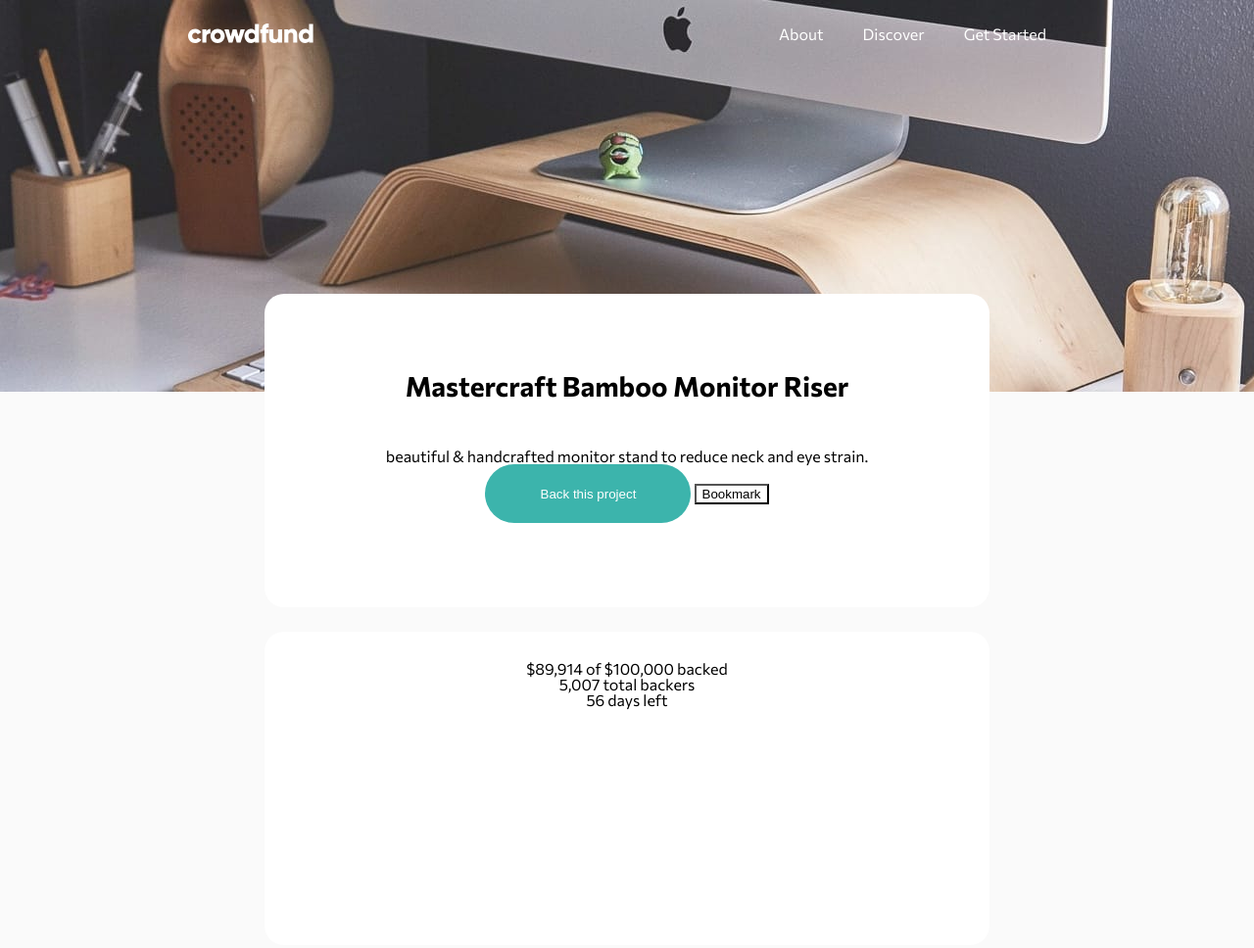
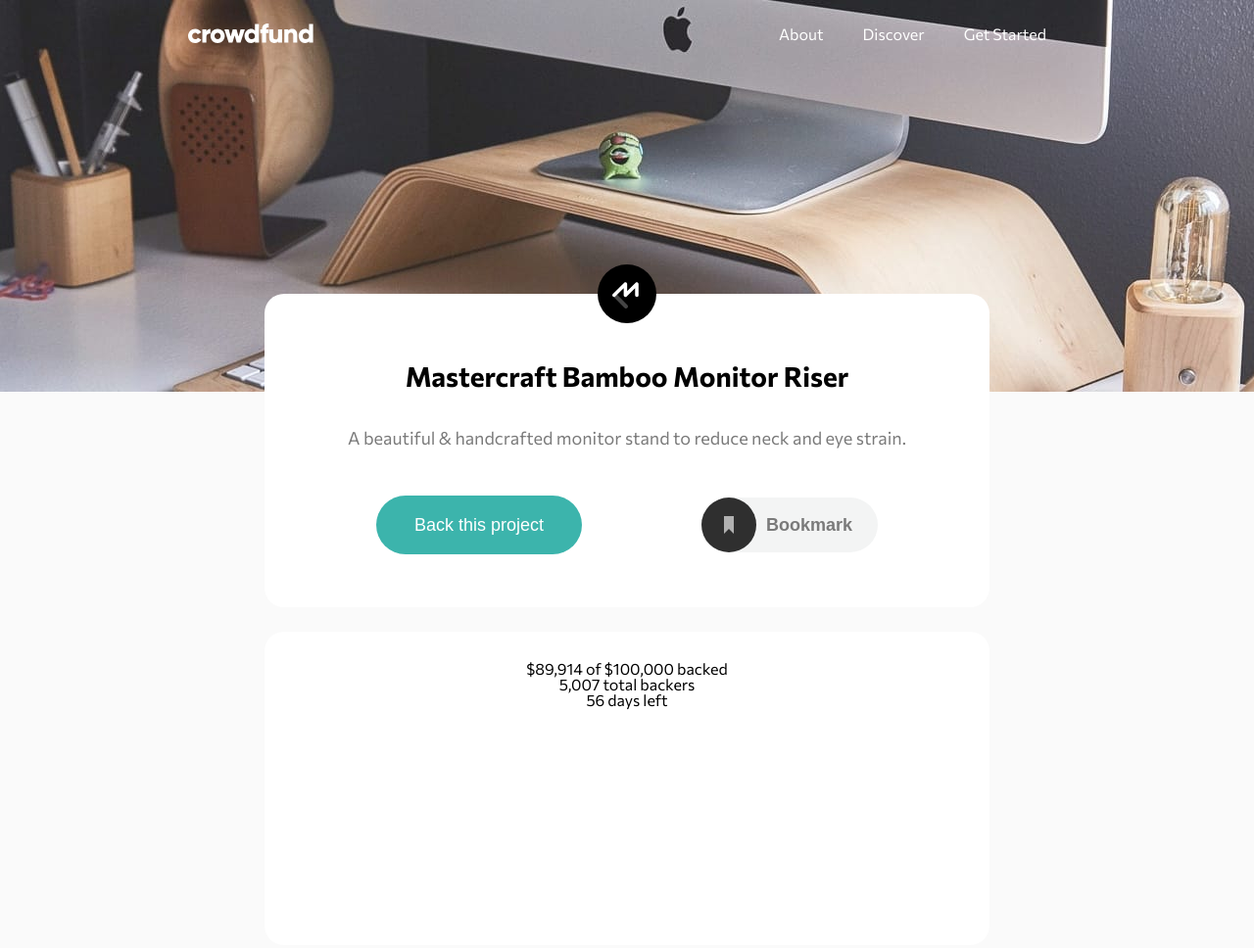
Before and after one commit to falasol/frontend-mentor-crowdfunding-page, a plain HTML site: page index.html in a window 1280 px wide. Shown: the top 968 px of the page at 98% size. Drawn offline with Linux system fonts and the light colour scheme.

Commit message:
complete title panel

```diff
--- a/index.html
+++ b/index.html
@@ -32,11 +32,15 @@
   </header>
   <div class="main-container">
     <section class="project-title">
+      <img class="project-title__logo" src="./images/logo-mastercraft.svg" alt="">
       <h1 class="project-title__title">Mastercraft Bamboo Monitor Riser</h1>
-      <p class="project-title__title__description">beautiful & handcrafted monitor stand to reduce neck and eye strain.</p>
+      <p class="project-title__description">A beautiful & handcrafted monitor stand to reduce neck and eye strain.</p>
       <div class="project-title__btns">
           <button class="btns__back-btn">Back this project</button>
-          <button class="btns__bookmark-btn">Bookmark</button>
+          <button class="btns__bookmark-btn">
+            <img class="bookmark-btn__logo" src="./images/icon-bookmark.svg">
+            <p>Bookmark</p>
+          </button>
       </div>
     </section>
     <section class="project-data">
--- a/style.scss
+++ b/style.scss
@@ -3,6 +3,7 @@
 $Moderatecyan: hsl(176, 50%, 47%);
 $Darkcyan: hsl(176, 72%, 28%);
 $Black: hsl(0, 0%, 0%);
+$Lightgray: #f3f4f4;
 $Darkgray: hsl(0, 0%, 48%);
 $background: #fafafa;
 
@@ -59,16 +60,30 @@ body{
 
 .project-title__title{
     font-weight: 700;
-    margin: 50px 0px;
+    margin: 40px 0px;
     font-size: 28px;
 }
 
-.project-title__decription{
-    font-weight: 700;
-    margin: 50px 0px;
-    font-size: 28px;
-    color: $background;
+.project-title__description{
+    font-weight: 400;
+    margin-bottom: 50px;
+    font-size: 18px;
+    color: $Darkgray;
 }
+
+.project-title__logo{
+    width: 60px;
+    height: auto;
+    margin-top: -60px
+}
+
+.project-title__btns{
+    display: flex;
+    justify-content: space-between;
+    width: 80%;
+    align-items: center;
+}
+
 .btns__back-btn{
     width: 210px;
     height: 60px;
@@ -77,10 +92,27 @@ body{
     color:white;
     border: none;
     font-weight: 500;
+    font-size: 18px;
 }
 .btns__bookmark-btn{
-    background-color: #fff;
-
+    display: flex;
+    align-items: center;
+    background-color: $Lightgray;
+    border-radius: 30px;
+    width: 180px;
+    height: 56px;
+    border: none;
+    font-size:18px;
+    color: $Darkgray;
+    position: relative;
+}
+.btns__bookmark-btn img{
+    position: absolute;
+    left: 0;
+}
+.btns__bookmark-btn p{
+    margin-left: 60px;
+    font-weight: 600;
 }
 
 
```
Also changed, not shown: style.css, 1 other file.
